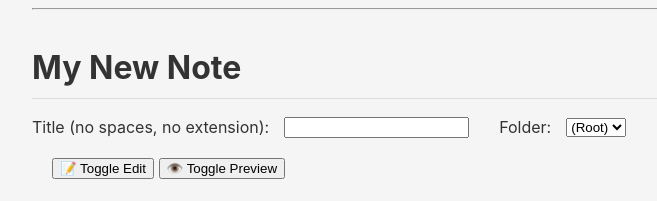
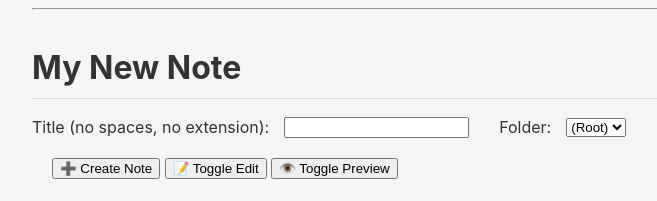
Before and after one commit to Adamshrugged/CedarNote, a FastAPI app: page /new-note in a window 1280 px wide. Shown: the part 58-259 px from the top of the page, without its empty margins (208-865 px from the left). Run offline with FastAPI, Linux system fonts and the light colour scheme; the visitor is signed in with stand-in values (Sample User, id 1).

Commit message:
Added another button to create a new
Added another button to create a note at the top of the screen

```diff
--- a/templates/new_note.html
+++ b/templates/new_note.html
@@ -21,6 +21,7 @@
         </select>
 
         <span style="margin-left: 20px;">
+            <button type="submit">➕ Create Note</button>
             <button type="button" id="toggle-editor">📝 Toggle Edit</button>
             <button type="button" id="toggle-preview">👁️ Toggle Preview</button>
         </span>
```
